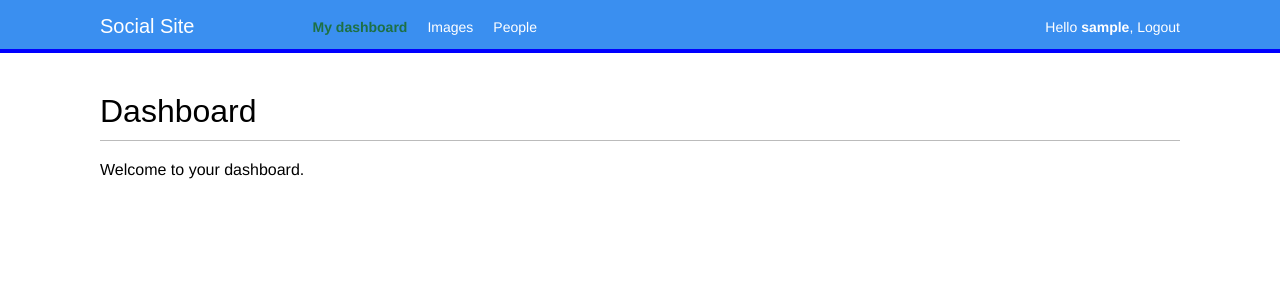
After one commit to blessed-sibanda/social-site, a Django app: page /account/ in a window 1280 px wide. The commit adds this page. Shown: the top 300 px of the page. Run offline with Django 3.2, Linux system fonts and the light colour scheme; the visitor is signed in with stand-in values (Sample User, id 1); some web fonts are replaced.

Commit message:
implement user login & logout

```diff
--- a/account/static/css/base.css
+++ b/account/static/css/base.css
@@ -1,7 +1,7 @@
 @import url(//fonts.googleapis.com/css?family=Muli);
 
 :root {
-  --main-color: #12c064;
+  --main-color: #3a8ff0;
 }
 
 body {
@@ -16,7 +16,7 @@ a {
 }
 
 a:hover {
-  color: #00a74f;
+  color: #305dd8d0;
 }
 
 h1,
--- a/account/static/css/header.css
+++ b/account/static/css/header.css
@@ -1,16 +1,16 @@
 #header {
-  padding: 10px 100px;
+  padding: 15px 100px 10px;
   font-size: 14px;
   background: var(--main-color);
   color: #fff;
-  border-bottom: 4px solid #1cdf78;
+  border-bottom: 4px solid blue;
   overflow: auto;
 }
 
 #header .logo {
   font-family: 'Muli', sans-serif;
   float: left;
-  color: #f3f7cc;
+  color: white;
   font-size: 20px;
   margin-right: 10%;
 }
@@ -21,6 +21,7 @@
   margin: 0;
   padding: 0;
 }
+
 #header ul.menu li {
   float: left;
   padding: 4px 10px;
@@ -28,15 +29,15 @@
 
 #header ul.menu li.selected a,
 #header ul.menu li.selected a:hover {
-  color: #1b6d32;
+  color: #1b6d32e7;
   font-weight: bold;
 }
 
 #header a {
-  color: #f3f7cc;
+  color: white;
 }
 #header a:hover {
-  color: #fff;
+  color: gainsboro;
 }
 
 #header .user {
--- /dev/null
+++ b/account/templates/account/dashboard.html
@@ -0,0 +1,10 @@
+{% extends 'base.html' %}
+
+{% block title %}Dashboard{% endblock %}
+
+{% block content %}
+    <h1>Dashboard</h1>
+    <p>
+        Welcome to your dashboard.
+    </p>
+{% endblock %}
--- a/account/templates/base.html
+++ b/account/templates/base.html
@@ -6,11 +6,32 @@
     <meta http-equiv="X-UA-Compatible" content="IE=edge">
     <meta name="viewport" content="width=device-width, initial-scale=1.0">
     <title>{% block title %}{% endblock %}</title>
-    <link rel="stylesheet" href="{% static 'css/main.css' %}">
+    <link rel="stylesheet" href="{% static 'css/main.css' %}?version=23">
 </head>
 <body>
     <header id="header">
         <span class="logo">Social Site</span>
+        {% if request.user.is_authenticated %}
+            <ul class="menu">
+                <li {% if section == 'dashboard' %}class='selected'{% endif %}>
+                    <a href="{% url 'dashboard' %}">My dashboard</a>
+                </li>
+                <li {% if section == 'images' %}class='selected'{% endif %}>
+                    <a href="#">Images</a>
+                </li>
+                <li {% if section == 'people' %}class='selected'{% endif %}>
+                    <a href="#">People</a>
+                </li>
+            </ul>
+        {% endif %}
+        <span class="user">
+            {% if request.user.is_authenticated %}
+                Hello <strong>{{ request.user.username }}</strong>,
+                <a href="{% url 'logout' %}">Logout</a>
+            {% else %}
+                <a href="{% url 'login' %}">Log-in</a>
+            {% endif %}
+        </span>
     </header>
     <main id="main">
         {% block content %}{% endblock %}
--- a/account/urls.py
+++ b/account/urls.py
@@ -1,6 +1,9 @@
 from django.urls import path
+from django.contrib.auth import views as auth_views
 from . import views
 
 urlpatterns = [
-    path("login/", views.user_login, name="login"),
+    path("", views.dashboard, name="dashboard"),
+    path("login/", auth_views.LoginView.as_view(), name="login"),
+    path("logout/", auth_views.LogoutView.as_view(), name="logout"),
 ]
--- a/account/views.py
+++ b/account/views.py
@@ -1,24 +1,8 @@
-from django.http import HttpResponse
 from django.shortcuts import render
-from django.contrib.auth import authenticate, login
-from .forms import LoginForm
+from django.contrib.auth.decorators import login_required
 
 
-def user_login(request):
-    if request.method == 'POST':
-        form = LoginForm(request.POST)
-        if form.is_valid():
-            cd = form.cleaned_data
-            # authenticate only returns active users
-            user = authenticate(request,
-                                username=cd['username'],
-                                password=cd['password'])
-            if user is not None:
-                login(request, user)
-                return HttpResponse('Authenticated Successfully')
-            else:
-                return HttpResponse('Invalid login')
-
-    else:
-        form = LoginForm()
-    return render(request, 'account/login.html', {'form': form})
+@login_required
+def dashboard(request):
+    return render(request, 'account/dashboard.html',
+                  {'section': 'dashboard'})
--- a/config/settings.py
+++ b/config/settings.py
@@ -128,3 +128,7 @@ STATIC_URL = '/static/'
 # https://docs.djangoproject.com/en/3.2/ref/settings/#default-auto-field
 
 DEFAULT_AUTO_FIELD = 'django.db.models.BigAutoField'
+
+LOGIN_REDIRECT_URL = 'dashboard'
+LOGIN_URL = 'login'
+LOGOUT_URL = 'logout'
```
Also changed, not shown: account/templates/account/login.html (deleted, +0 -13 lines), account/templates/registration/logged_out.html (added, +11 -0 lines), account/templates/registration/login.html (added, +23 -0 lines).
